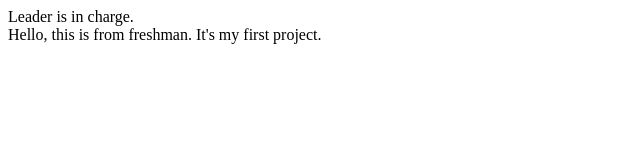
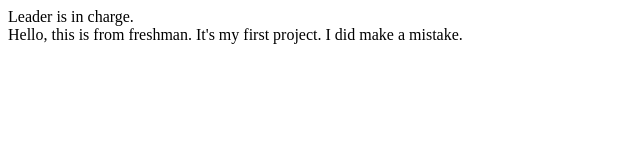
Before and after one commit to reumeum/company-project, a plain HTML site: page index.html in a window 1280 px wide. Shown: the whole page, without its empty margins (0-640 px from the left). Drawn offline with Linux system fonts and the light colour scheme.

Commit message:
freshman first commit

```diff
--- a/index.html
+++ b/index.html
@@ -12,6 +12,7 @@
   <main>
     Hello, this is from freshman.
     It's my first project.
+    I did make a mistake.
   </main>
   <footer></footer>
 </body>
```
